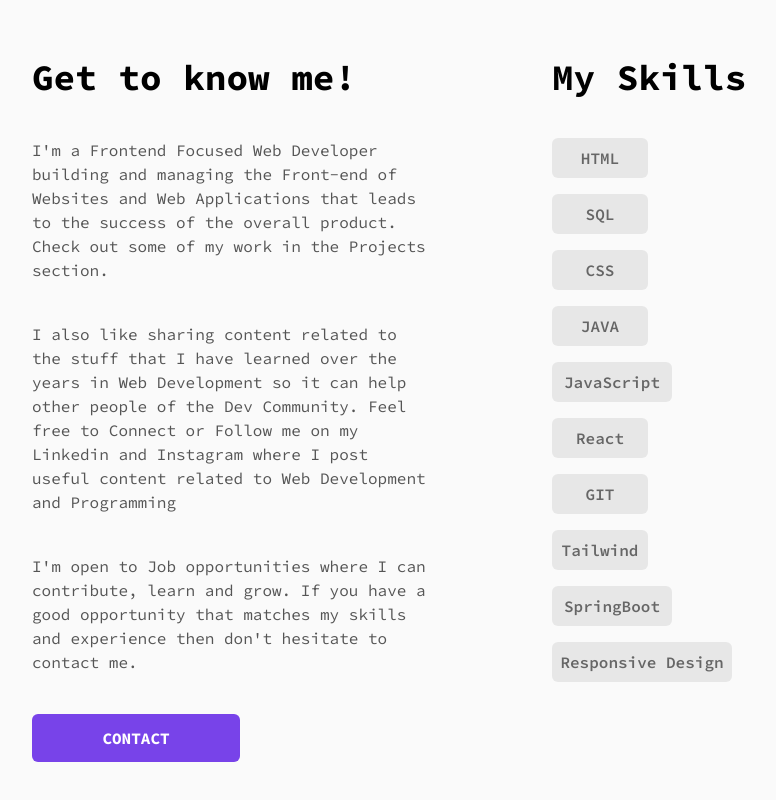
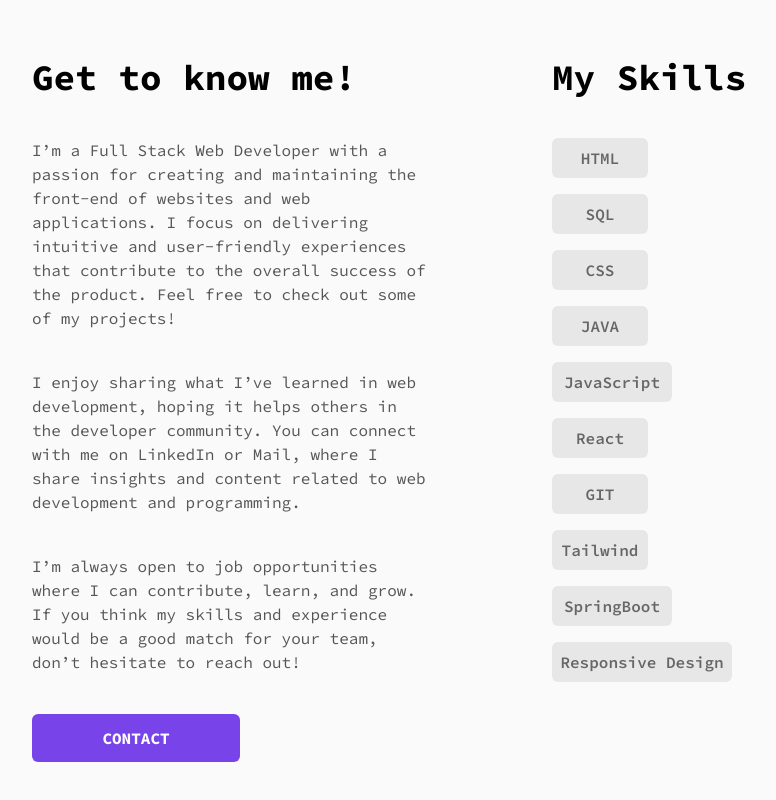
Before and after one commit to brksnr/brksnrPortfolio, a React (Vite) app: page / in a window 1280 px wide. Shown: the part 1182-1982 px from the top of the page, without its empty margins (248-1024 px from the left). Built offline with nearby package versions, Linux system fonts and the light colour scheme.

Commit message:
change about me section

```diff
--- a/src/components/AboutMe.jsx
+++ b/src/components/AboutMe.jsx
@@ -25,10 +25,12 @@ export function AboutMe(){
                     <div className="flex gap-30 flex-col xl:flex-row mx-5 md:mx-70">
                             <div className="flex flex-col gap-10 min-w-100 ">
                                 <h3 className="font-bold text-4xl">Get to know me!</h3>
+
+
                                 <div className="flex flex-col gap-10 justify-center max-w-150">
-                                    <p className="descripton-color font-xl">I'm a Frontend Focused Web Developer building and managing the Front-end of Websites and Web Applications that leads to the success of the overall product. Check out some of my work  in the Projects section.</p>
-                                    <p className="descripton-color font-xl">I also like sharing content related to the stuff that I have  learned over the years in Web Development so it can help other people of the Dev Community. Feel free to Connect or Follow me on my Linkedin and Instagram  where I post useful content related to Web Development and Programming</p>
-                                    <p className="descripton-color font-xl">I'm open to Job opportunities where I can contribute, learn and grow. If you have a good opportunity that matches my skills and experience then don't hesitate to contact me.</p>
+                                    <p className="descripton-color font-xl">I’m a Full Stack Web Developer with a passion for creating and maintaining the front-end of websites and web applications. I focus on delivering intuitive and user-friendly experiences that contribute to the overall success of the product. Feel free to check out some of my projects!</p>
+                                    <p className="descripton-color font-xl">I enjoy sharing what I’ve learned in web development, hoping it helps others in the developer community. You can connect with me on LinkedIn or Mail, where I share insights and content related to web development and programming.</p>
+                                    <p className="descripton-color font-xl">I’m always open to job opportunities where I can contribute, learn, and grow. If you think my skills and experience would be a good match for your team, don’t hesitate to reach out!</p>
                                 </div>
                                 <button onClick={handleScroll} className="rounded-md w-52 h-12 button-color transition transform hover:-translate-y-2 duration-300">
                                 <a href="#form" className="font-bold">CONTACT</a>
```
